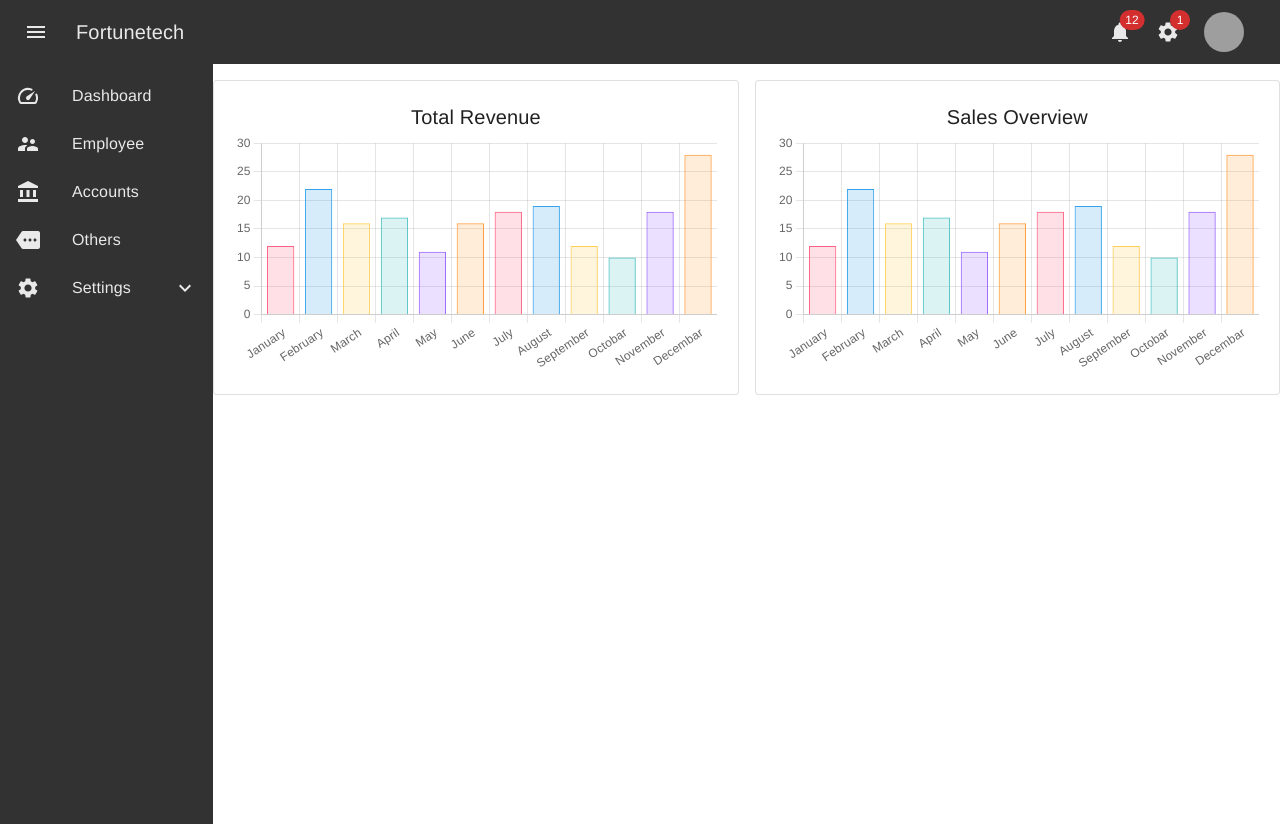
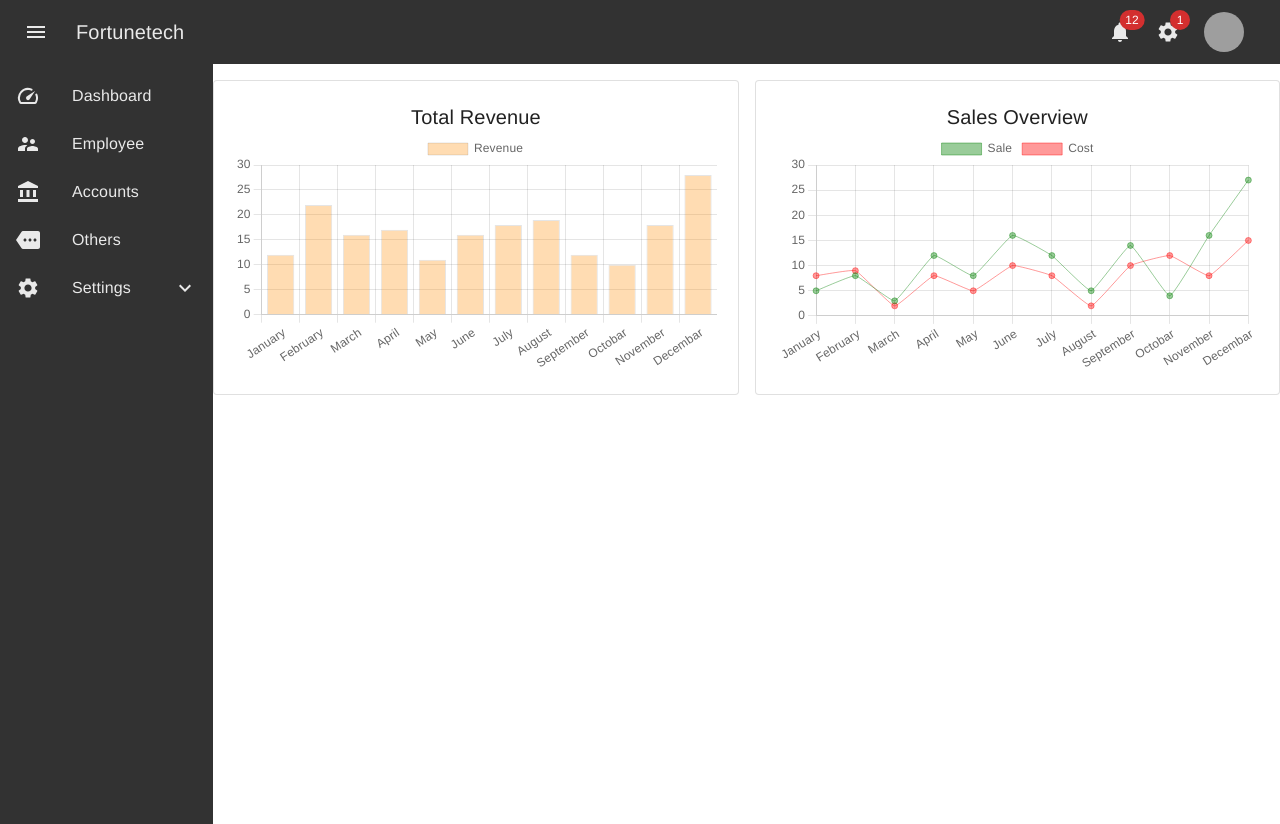
Before and after one commit to mamun07/hr_dashboard, a Next.js app: page /container/ChartInfo in a window 1280 px wide. Built offline with nearby package versions, Linux system fonts and the light colour scheme; grey boxes are pictures that could not be loaded.

Commit message:
sale chart add complete

```diff
--- a/pages/components/Chart.jsx
+++ /dev/null
@@ -1,50 +0,0 @@
-import {Chart as ChartJS, BarElement, LinearScale, CategoryScale} from 'chart.js'
-import { Bar } from 'react-chartjs-2';
-ChartJS.register( LinearScale, CategoryScale, BarElement )
-
-export default function Chart() {
-    var data= {
-      labels: ['January', 'February', 'March', 'April', 'May', 'June', 'July', 'August', 'September', 'Octobar', 'November', 'Decembar'],
-      datasets: [{
-          label: 'Yearly Earning',
-          data: [12,22,16,17,11,16,18,19,12,10,18,28],
-          backgroundColor: [
-              'rgba(255, 99, 132, 0.2)',
-              'rgba(54, 162, 235, 0.2)',
-              'rgba(255, 206, 86, 0.2)',
-              'rgba(75, 192, 192, 0.2)',
-              'rgba(153, 102, 255, 0.2)',
-              'rgba(255, 159, 64, 0.2)'
-          ],
-          borderColor: [
-              'rgba(255, 99, 132, 1)',
-              'rgba(54, 162, 235, 1)',
-              'rgba(255, 206, 86, 1)',
-              'rgba(75, 192, 192, 1)',
-              'rgba(153, 102, 255, 1)',
-              'rgba(255, 159, 64, 1)'
-          ],
-          borderWidth: 1
-      }]
-  }
-  var options = {
-    maintainAspectRation: true,
-    scales: {
-        y: {
-            beginAtZero: true
-        }
-    },
-    legend : {
-      labels:{
-        fontSize: 26
-      }
-    }
-  }
-  return (
-    <Bar
-      data={data}
-      height={150}
-      options={options}
-    />
-  )
-}
--- /dev/null
+++ b/pages/components/RevChart.jsx
@@ -0,0 +1,45 @@
+import {Chart as ChartJS, BarElement, LinearScale, CategoryScale, PointElement, LineElement, Tooltip} from 'chart.js'
+import { Bar } from 'react-chartjs-2';
+
+ChartJS.register(
+  LinearScale,
+  CategoryScale,
+  BarElement,
+  PointElement,
+  LineElement,
+  Tooltip
+)
+
+export default function RevChart() {
+    var data= {
+      labels: ['January', 'February', 'March', 'April', 'May', 'June', 'July', 'August', 'September', 'Octobar', 'November', 'Decembar'],
+      datasets: [{
+          label: 'Revenue',
+          data: [12,22,16,17,11,16,18,19,12,10,18,28],
+          backgroundColor: [
+              'rgba(255,140,0, .3)'
+          ],
+          borderWidth: 1
+      }]
+  }
+  var options = {
+    maintainAspectRation: true,
+    scales: {
+        y: {
+            beginAtZero: true
+        }
+    },
+    legend : {
+      labels:{
+        fontSize: 26
+      }
+    }
+  }
+  return (
+    <Bar
+      data={data}
+      height={150}
+      options={options}
+    />
+  )
+}
--- /dev/null
+++ b/pages/components/SaleChart.jsx
@@ -0,0 +1,66 @@
+import {Chart as SaleJS, LinearScale, CategoryScale, PointElement, LineElement, Tooltip, Legend} from 'chart.js'
+import { Line } from 'react-chartjs-2';
+
+SaleJS.register(
+  LinearScale,
+  CategoryScale,
+  PointElement,
+  LineElement,
+  Tooltip,
+  Legend
+)
+
+export default function SaleChart() {
+    var data= {
+      labels: ['January', 'February', 'March', 'April', 'May', 'June', 'July', 'August', 'September', 'Octobar', 'November', 'Decembar'],
+      datasets: [
+        {
+            label: 'Sale',
+            data: [5,8,3,12,8,16,12,5,14,4,16,27],
+            backgroundColor: [
+              'rgba(0,128, 0, 0.4)'
+            ],
+            fill: true,
+            borderColor: [
+              'rgba(0,128, 0, 0.4)'
+            ],
+            tension: 0.1,
+            borderWidth: 1,
+            borderJoinStyle:'miter'
+        },
+        {
+          label: 'Cost',
+            data: [8,9,2,8,5,10,8,2,10,12,8,15],
+            backgroundColor: [
+             'rgba(255, 0, 0, 0.4)'
+            ],
+            fill: true,
+            borderColor: [
+                'rgba(255, 0, 0, 0.4)'
+            ],
+            tension: 0.1,
+            borderWidth: 1
+        }
+    ]
+  }
+  var options = {
+    maintainAspectRation: true,
+    scales: {
+        y: {
+            beginAtZero: true
+        }
+    },
+    legend : {
+      labels:{
+        fontSize: 26
+      }
+    }
+  }
+  return (
+    <Line
+      data={data}
+      height={150}
+      options={options}
+    />
+  )
+}
--- a/pages/container/ChartInfo.jsx
+++ b/pages/container/ChartInfo.jsx
@@ -1,6 +1,7 @@
 import React from 'react'
-import Chart from '../components/Chart'
 import { Card, Grid, Typography } from '@mui/material'
+import RevChart from '../components/RevChart'
+import SaleChart from '../components/SaleChart'
 
 export default function ChartInfo() {
   return (
@@ -8,13 +9,13 @@ export default function ChartInfo() {
       <Grid item xs={12} md={6}>
         <Card variant="outlined" sx={{padding: '20px'}}>
           <Typography variant='h6' sx={{textAlign: 'center'}}>Total Revenue</Typography>
-          <Chart />
+          <RevChart />
         </Card>
       </Grid>
       <Grid item xs={12} md={6}>
         <Card variant="outlined" sx={{padding: '20px'}}>
           <Typography variant='h6' sx={{textAlign: 'center'}}>Sales Overview</Typography>
-          <Chart />
+          <SaleChart />
         </Card>
       </Grid>
     </Grid>
--- a/pages/layout/index.jsx
+++ b/pages/layout/index.jsx
@@ -1,4 +1,5 @@
 import React from 'react'
+import Head from 'next/head';
 import theme from '../theme'
 import 'react-toastify/dist/ReactToastify.css';
 import { ToastContainer} from 'react-toastify';
@@ -10,6 +11,11 @@ import { Box, ThemeProvider, CssBaseline} from '@mui/material';
 export default function Layout({children}) {
   return (
     <>
+      <Head>
+        <title>Welcome to Fortunetech Dashboard</title>
+        <meta name="description" content="Generated by create next app" />
+        <link rel="icon" href="/favicon.ico" />
+      </Head>
          <CssBaseline />
          <ThemeProvider theme={theme}>
            <TopBar />
```
Also changed, not shown: pages/index.js (+0 -7 lines).
